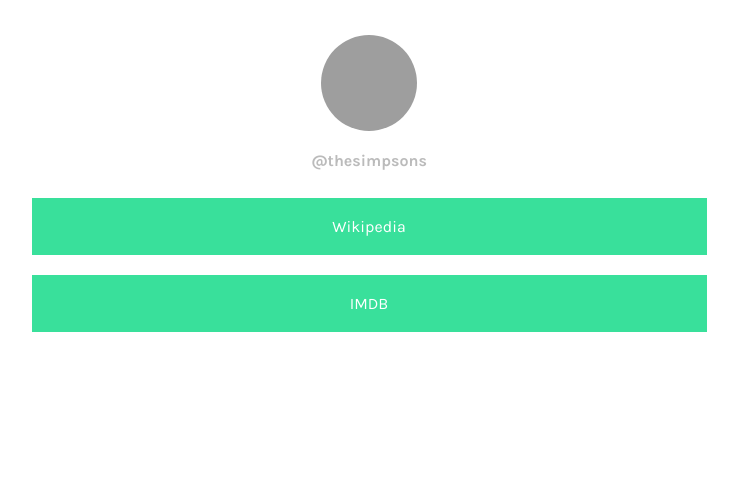
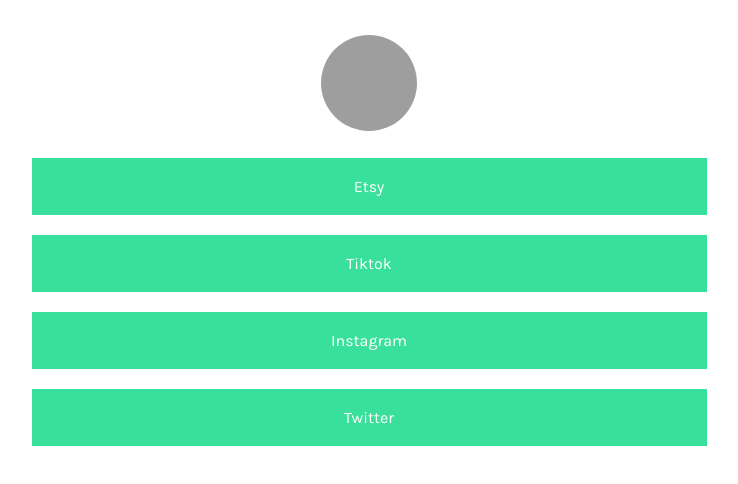
Before and after one commit to Seafoam-Martini/seafoam-martini.github.io, a plain HTML site: page index.html in a window 1280 px wide. Shown: the whole page, without its empty margins (271-1009 px from the left). Drawn offline with nearby package versions, Linux system fonts and the light colour scheme; grey boxes are pictures that could not be loaded.

Commit message:
Update index.html

```diff
--- a/index.html
+++ b/index.html
@@ -1,25 +1,33 @@
-<!DOCTYPE html>
-
 <html>
 <head>
     <meta name="viewport" content="width=device-width, initial-scale=1">
     <meta charset="UTF-8">
-    <title>Homer Simpson</title>
+    <title>Seafoam Martini</title>
     <link rel="stylesheet" href="style.css">
     <link rel="icon" href="favicon.ico" type="image/x-icon"/>
 </head>
 
 <body>
-    <img id="userPhoto" src="https://i.imgur.com/t8ZX9um.jpg" alt="User Photo">
 
-    <a href="https://www.instagram.com/thesimpsons" id="userName">@thesimpsons</a>
-    <div id="links">
-        <a class="link" href="https://pt.wikipedia.org/wiki/Homer_Simpson" target="_blank">Wikipedia</a>
-        <a class="link" href="https://foxplay.com/br/forme" target="_blank">IMDB</a>
-    </div>
+    <div id="wrapper">
+      <img id="userPhoto" src="https://i.imgur.com/zpzUBgt.png" alt="User Photo">
 
+      <div id="links">
+        <a class="link" href="https://www.etsy.com/ca/shop/SeafoamMartini" target="_blank">Etsy</a>
+        <a class="link" href="https://www.tiktok.com/@seafoam_martini" target="_blank">Tiktok</a>
+        <a class="link" href="https://www.instagram.com/seafoam_martini/" target="_blank">Instagram</a>
+        <a class="link" href="https://twitter.com/seafoam_martini" target="_blank">Twitter</a>
+      </div>
+</div>
     <!-- Javascript -->
     <script src='https://cdnjs.cloudflare.com/ajax/libs/jquery/3.2.1/jquery.min.js'></script>
     <script  src="index.js"></script>
+
+    <!-- scripts -->
+    <div id="particles-js"></div>
+    <script src="particles.js"></script>
+    <script src="js/app.js"></script>
+
+    <!-- filters -->
 </body>
 </html>
```
